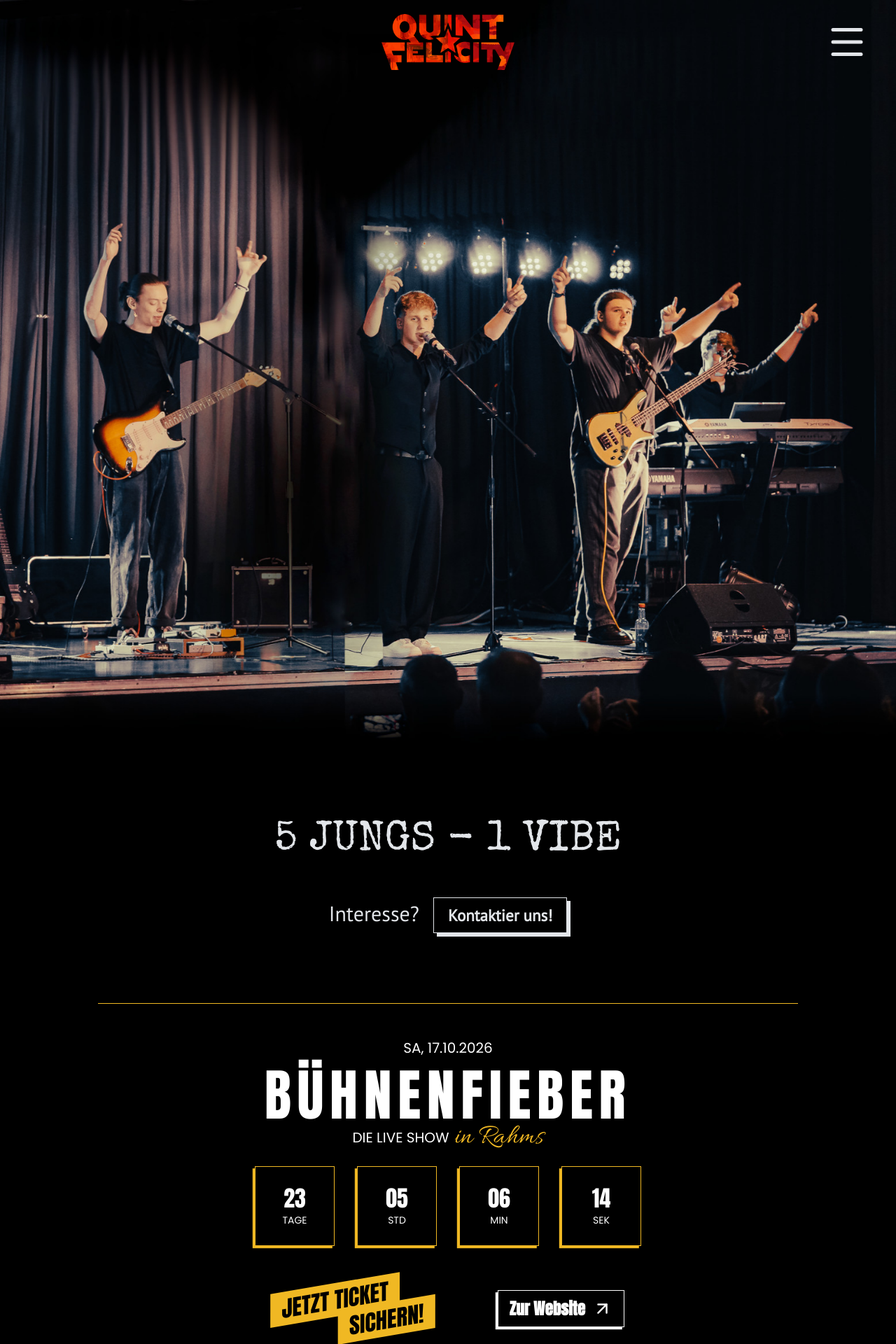
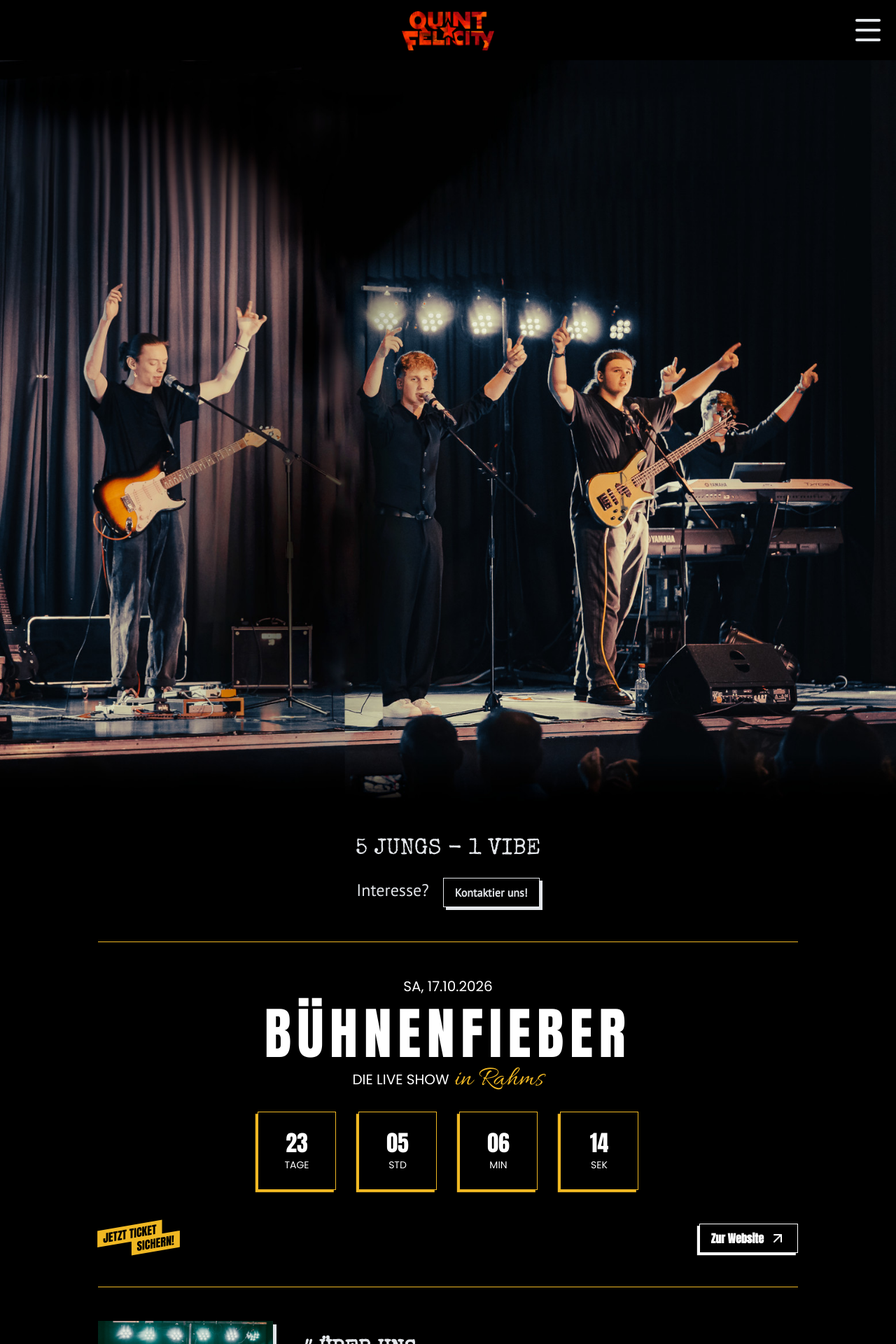
Before and after one commit to teaspoon-de/www-quint-felicity, a PHP site: page / in a window 1280 px wide. Shown: the top 1920 px of the page at 70% size. Run offline with PHP 8.4, Linux system fonts and the light colour scheme; data that the repository does not hold is empty.

Commit message:
Erste Änderungen

```diff
--- a/public/css/buehnenfieber.css
+++ b/public/css/buehnenfieber.css
@@ -19,7 +19,7 @@
     --fontPoppins: "Poppins", sans-serif;
     --fontAllura: "Allura", cursive;
 
-    padding: 0 0 100px;
+    padding: 0 0 3rem;
     color: var(--text);
     background-color: var(--bg);
     display: flex;
@@ -27,7 +27,7 @@
     align-items: center;
 
     @media only screen and (min-width: 1300px) {
-        padding: 100px 0 0;
+        padding: 3rem 0 0;
     }
 
     .anton {
@@ -82,8 +82,8 @@
         justify-content: center;
 
         h2 {
-            font-size: min(14vw, 5rem);
-            letter-spacing: min(1.5vw, 0.54rem);
+            font-size: min(12.6vw, 5rem);
+            letter-spacing: min(1.35vw, 0.54rem);
         }
         .datum {
             text-align: center;
@@ -136,24 +136,24 @@
     }
 
     .aufruf {
-        width: 14.5rem;
+        width: 7.25rem;
         display: flex;
         flex-direction: column;
         transform: skewX(-10deg) rotate(-10deg);
         color: var(--bg);
 
         p {
-            padding: 0 1rem;
+            padding: 0 .5rem;
             width: fit-content;
-            font-size: 2rem;
+            font-size: 1rem;
             background-color: var(--main);
-            margin-bottom: -.5rem;
+            margin-bottom: -.25rem;
         }
     }
 
     .aufrufContainer {
         margin-top: 2rem;
-        width: 31.5rem;
+        width: 100%;
         display: flex;
         justify-content: space-between;
     }
--- a/public/css/index.css
+++ b/public/css/index.css
@@ -1,34 +1,34 @@
 .abstand {display: none;}
 #intro {
+    padding-bottom: 3rem;
     top: 100px;
     flex-direction: column;
-    background-color: var(--text);
-    color: var(--bg);
+    align-items: center;
+    background-color: var(--bg);
+    color: var(--text);
     padding-top: 0px;
-}
-#intro img {
+
+    img {
         z-index: 495;
         width: 100%;
     }
-#intro .slogan {
-    padding: 80px;
-    padding-top: 100px;
-    padding-bottom: 50px;
+    .slogan {
+        padding: 2rem 0 1rem;
         text-align: center;
-    font-size: 60px;
+        font-size: 2rem;
         font-weight: 500;
         font-family: var(--fontHead);
     }
-#intro div {
+    div {
         display: flex;
         justify-content: center;
         align-items: center;
         gap: 20px;
     }
-#intro div p {
-    font-size: 30px;
-    font-weight: 500;
-    margin-bottom: 6px;
+    div p {
+        font-size: 1.5rem;
+        margin-bottom: .4rem;
+    }
 }
 
 article.eventInfo {
--- a/public/css/style.css
+++ b/public/css/style.css
@@ -1,8 +1,8 @@
 :root {
-    --bg: var(--white);
-    --bgCon: var(--whiteCon);
-    --text: var(--schwatz);
-    --textCon: var(--schwatzCon);
+    --bg: var(--schwatz);
+    --bgCon: var(--schwatzCon);
+    --text: var(--white);
+    --textCon: var(--whiteCon);
     --main: var(--red);
     --contrast: var(--orange);
 
@@ -16,29 +16,37 @@
     --invis: rgba(32, 67, 112, 0);
     --blackShade: rgba(0, 0, 0, 0.818);
 
-    --fontStandart: "PT Sans", sans-serif;
-    --fontHead: "Special Elite", sans-serif;
+    --fontStandart: var(--ptSans);
+    --fontHead: var(--specialElite);
+    --ptSans: "PT Sans", sans-serif;
+    --specialElite: "Special Elite", sans-serif;
 }
 
-html, body {
-    height: 100%;
-    width: 100%;
-    /*background-color: #2f3136;*/
-    /*font-family: trebuchet ms, sans-serif;*/
-    color: var(--text);
-    background-color: var(--text);
-    -webkit-font-smoothing: antialiased;
-    font-family: var(--fontStandart);
-}
-
-* {
+*,
+*::before,
+*::after {
+    box-sizing: border-box;
     margin: 0;
     padding: 0;
 }
+html, body {
+    width: 100%;
+    color: var(--text);
+    background-color: var(--bg);
+    -webkit-font-smoothing: antialiased;
+    font-family: var(--fontStandart);
+    font-size: 1rem;
+    line-height: 1.5;
+}
+button,
+input,
+textarea,
+select {
+    font: inherit;
+}
 
-.null {
-    display: none;
-}
+/* Eigene Klassen */
+.null {display: none;}
 .unselectable {
     -webkit-touch-callout: none;
     -webkit-user-select: none;
@@ -47,31 +55,25 @@ html, body {
     -ms-user-select: none;
     user-select: none;
 }
-
-
-
-section {
+.small {font-size: 0.875rem;}
+.container {
+    width: min(100% - 4rem, var(--containerMaxWidth));
+    margin-inline: auto;
     display: flex;
-    z-index: 500;
-    padding-top: 100px;
-    padding-bottom: 100px;
+    flex-direction: column;
 }
-
-button, .button {
+.button {
+    padding: .5rem 1rem;
+    display: flex;
+    align-items: center;
+    gap: .5rem;
+    font-family: var(--fontStandart);
+    font-weight: 800;
     color: var(--text);
     background-color: var(--bg);
-    padding: 20px;
-    padding-top: 10px;
-    padding-bottom: 10px;
-    box-shadow: 5px 5px 0px var(--text);
-    font-weight: 800;
-    font-size: 23px;
+    box-shadow: .25rem .25rem 0 var(--text);
+    border: 1px solid var(--text);
     width: fit-content;
-    outline: none;
-    border: 1px solid var(--text);
-    display: flex;
-    gap: 10px;
-    align-items: center;
     cursor: pointer;
     -webkit-touch-callout: none;
     -webkit-user-select: none;
@@ -80,13 +82,19 @@ button, .button {
     -ms-user-select: none;
     user-select: none;
 }
-button svg, .button svg {
-    height: 29px;
-    width: 29px;
+
+/* Elemente */
+section {
+    display: flex;
+    flex-direction: column;
+    justify-content: center;
+    align-items: center;
+    z-index: 500;
 }
-
-p {
-    font-size: 23px;
+button {
+    outline: none;
+    border: none;
+    cursor: pointer;
 }
 a,
 a:visited,
@@ -97,6 +105,23 @@ a:focus {
     text-decoration: none;
     text-decoration-color: currentColor;
 }
+h1 {
+    font-family: var(--fontHead);
+    font-size: 2rem;
+}
+h2, h3, h4, h5, h6 {
+    font-family: var(--fontHead);
+    font-size: 1.5rem;
+}
+p {font-size: 1rem;}
+img,
+video,
+svg {max-width: 100%;}
+b {font-weight: 800;}
+
+
+
+
 
 
 .artShort {
--- a/public/css/topbar.css
+++ b/public/css/topbar.css
@@ -1,29 +1,22 @@
-
-#topbarBg {
-    position: fixed;
-    height: 120px;
-    width: 100%;
-    background-color: var(--text);
-    z-index: 490;
-}
 header {
-    position: fixed;
-    padding-top: 20px;
-    padding-bottom: 20px;
-    height: 80px;
+    position: sticky;
+    top: 0;
+    padding: .5rem 1rem;
     width: 100%;
     display: flex;
     justify-content: space-between;
+    align-items: center;
     z-index: 500;
-    color: var(--bg);
+    color: var(--text);
+    background-color: var(--bg);
+
+    .menuIcon {
+        height: 3rem;
+        width: 3rem;
     }
-header .menuIcon {
-    cursor: pointer;
-    align-self: center;
-    margin-right: 40px;
-}
-header img {
-    height: 80px;
+    img {
+        margin-top: .5rem;
+        height: 3.5rem;
         justify-self: center;
     }
     .abstand {
@@ -31,6 +24,7 @@ header img {
         height: 120px;
         width: 100%;
         padding: 0;
+    }
 }
 
 
--- a/src/Views/layout/headers.php
+++ b/src/Views/layout/headers.php
@@ -46,5 +46,5 @@
 	<!--Buehnenfieber: Anton, Poppins Allura-->
 	<link href="https://fonts.googleapis.com/css2?family=Allura&family=Anton&family=Poppins:ital,wght@0,100;0,200;0,300;0,400;0,500;0,600;0,700;0,800;0,900;1,100;1,200;1,300;1,400;1,500;1,600;1,700;1,800;1,900&display=swap" rel="stylesheet">
 
-    <meta name="viewport" content="width=device-width initial-scale=0.55">
+    <meta name="viewport" content="width=device-width initial-scale=1">
 </head>
--- a/src/Views/layout/topBar.php
+++ b/src/Views/layout/topBar.php
@@ -1,8 +1,7 @@
-<div id="topbarBg"></div>
 <header role="banner">
-    <ichoutplayeflex style="flex-basis: 100px;"></ichoutplayeflex>
+    <ichoutplayeflex style="flex-basis: 3rem;"></ichoutplayeflex>
     <a href="/"><img src="/resources/LogoRotx.png" alt="Logo"></a>
-    <svg class="menuIcon" xmlns="http://www.w3.org/2000/svg" width="60" height="60" viewBox="0 0 24 24" fill="none" stroke="currentColor" stroke-width="2" stroke-linecap="round" stroke-linejoin="round" class="lucide lucide-menu-icon lucide-menu"><path d="M4 5h16"/><path d="M4 12h16"/><path d="M4 19h16"/></svg>
+    <svg class="menuIcon" xmlns="http://www.w3.org/2000/svg" width="50" height="50" viewBox="0 0 24 24" fill="none" stroke="currentColor" stroke-width="2" stroke-linecap="round" stroke-linejoin="round" class="lucide lucide-menu-icon lucide-menu"><path d="M4 5h16"/><path d="M4 12h16"/><path d="M4 19h16"/></svg>
     <svg class="menuIcon null" xmlns="http://www.w3.org/2000/svg" width="60" height="60" viewBox="0 0 24 24" fill="none" stroke="currentColor" stroke-width="2" stroke-linecap="round" stroke-linejoin="round" class="lucide lucide-x-icon lucide-x"><path d="M18 6 6 18"/><path d="m6 6 12 12"/></svg>
 </header>
 <section class="abstand"></section>
--- a/src/Views/pages/index.php
+++ b/src/Views/pages/index.php
@@ -2,10 +2,10 @@
 
 <section id="intro">
     <img id="heroM" src="/resources/heroMobile2.jpg" alt="Hero-Bild Quint Felicity, alle Mitglieder auf der Bühne">
-    <h1 class="slogan unselectable">5 JUNGS - 1 VIBE</h1>
+    <p class="slogan unselectable">5 JUNGS - 1 VIBE</p>
     <div>
         <p>Interesse?</p>
-        <a href="/kontakt" class="button reverseCol">Kontaktier uns!</a>
+        <a href="/kontakt" class="button">Kontaktier uns!</a>
     </div>
 </section>
 <?php
```
Lines whose indentation alone changed are shown as unchanged.
